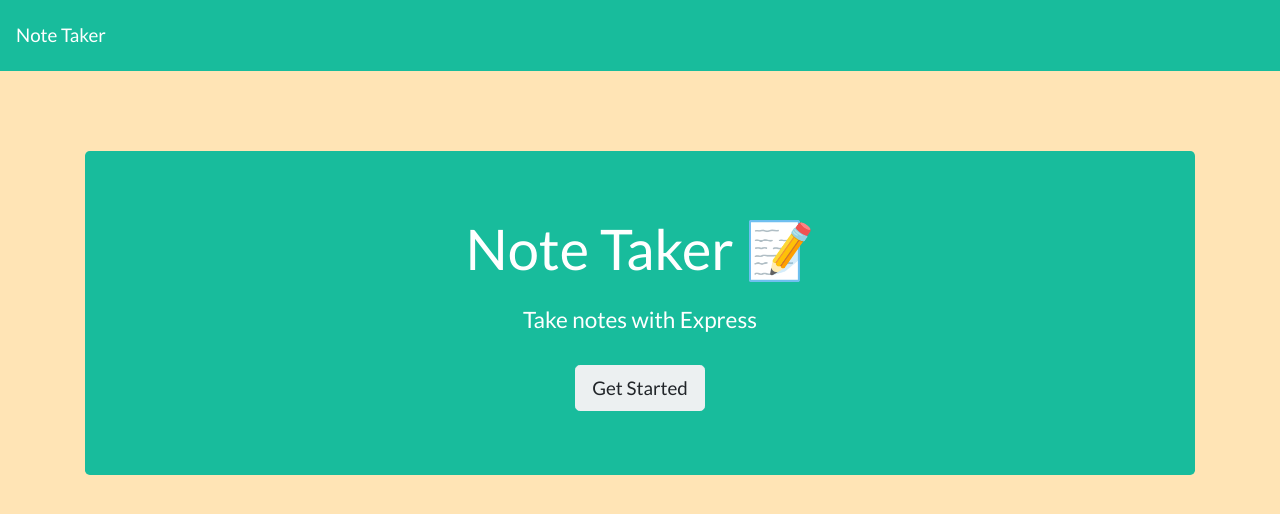
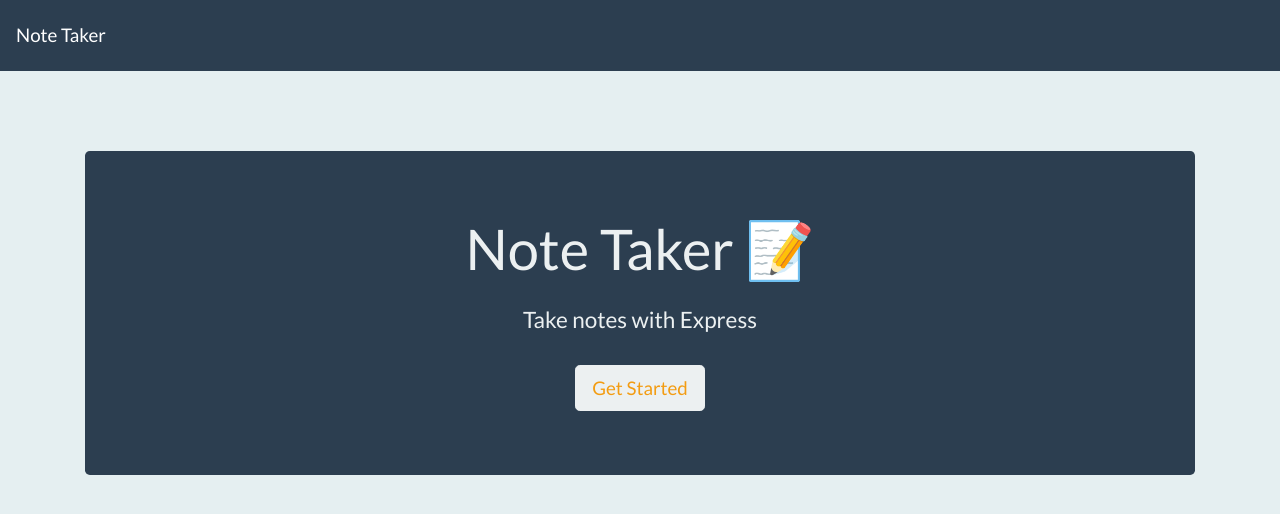
Before and after one commit to DCampos07/Note-Taker, a website: page public/index.html in a window 1280 px wide. Drawn offline with nearby package versions, Linux system fonts and the light colour scheme; no server answers.

```diff
--- a/public/index.html
+++ b/public/index.html
@@ -11,16 +11,16 @@
   <link rel="stylesheet" href="https://cdnjs.cloudflare.com/ajax/libs/bootswatch/4.1.3/flatly/bootstrap.min.css" />
 </head>
 
-<body style="background-color: moccasin">
-  <nav class="navbar navbar-dark bg-success">
+<body style="background-color: rgb(229, 239, 241)">
+  <nav class="navbar navbar-dark bg-primary">
     <a class="navbar-brand" href="/">Note Taker
     </a>
   </nav>
   <div class="container">
-    <div style="margin-top: 80px;" class="jumbotron text-center bg-success">
-      <h1 class="display-4 text-white">Note Taker <span role="img" aria-label="Memo">📝</span></h1>
-      <h4 class="mt-4 text-white">Take notes with Express</h4>
-      <a class="btn btn-light btn-lg mt-4" href="/notes" role="button">Get Started</a>
+    <div style="margin-top: 80px;" class="jumbotron text-center bg-primary">
+      <h1 class="display-4 text-light">Note Taker <span role="img" aria-label="Memo">📝</span></h1>
+      <h4 class="mt-4 text-light">Take notes with Express</h4>
+      <a class="btn btn-light btn-lg mt-4 text-warning" href="/notes" role="button">Get Started</a>
     </div>
   </div>
   <script src="https://cdnjs.cloudflare.com/ajax/libs/jquery/3.3.1/jquery.min.js"></script>
--- a/routes/htmlroutes.js
+++ b/routes/htmlroutes.js
@@ -4,11 +4,11 @@
 const htmlRoutes = app => {
 
   app.get("/notes", (req, res) => {
-    res.sendFile(path.join(__dirname, "../public/notes.html"))
+    res.sendFile(path.join(__dirname, "./public/notes.html"))
   });
 
   app.get("*", (req, res) => {
-    res.sendFile(path.join(__dirname, "../public/index.html"))
+    res.sendFile(path.join(__dirname, "./public/index.html"))
   });
 }
 
```
Also changed, not shown: public/notes.html (+3 -3 lines).
